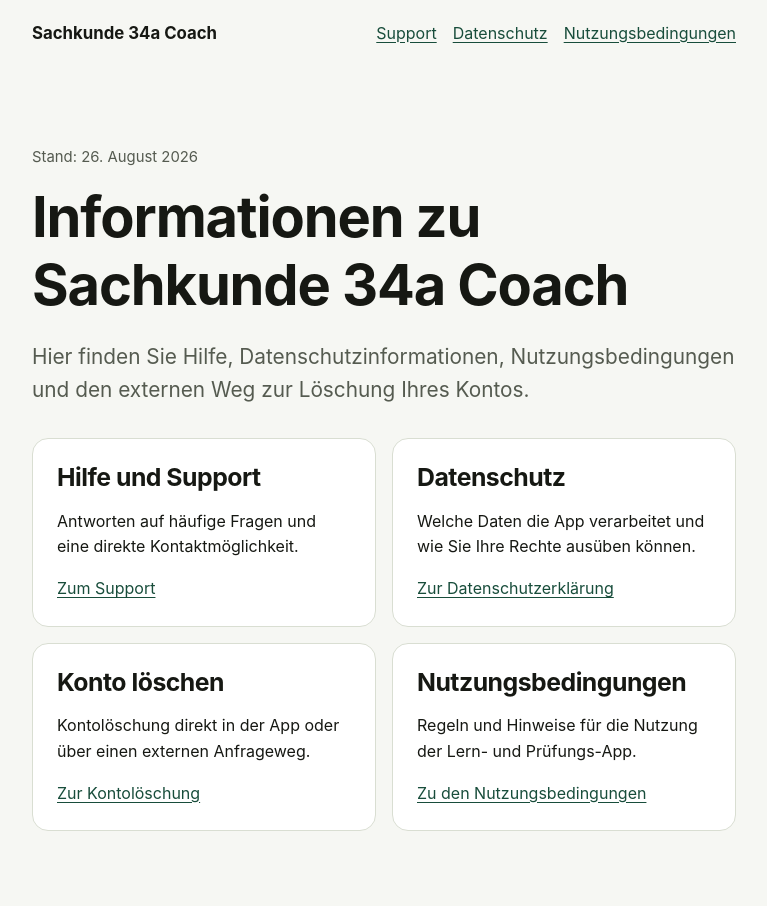
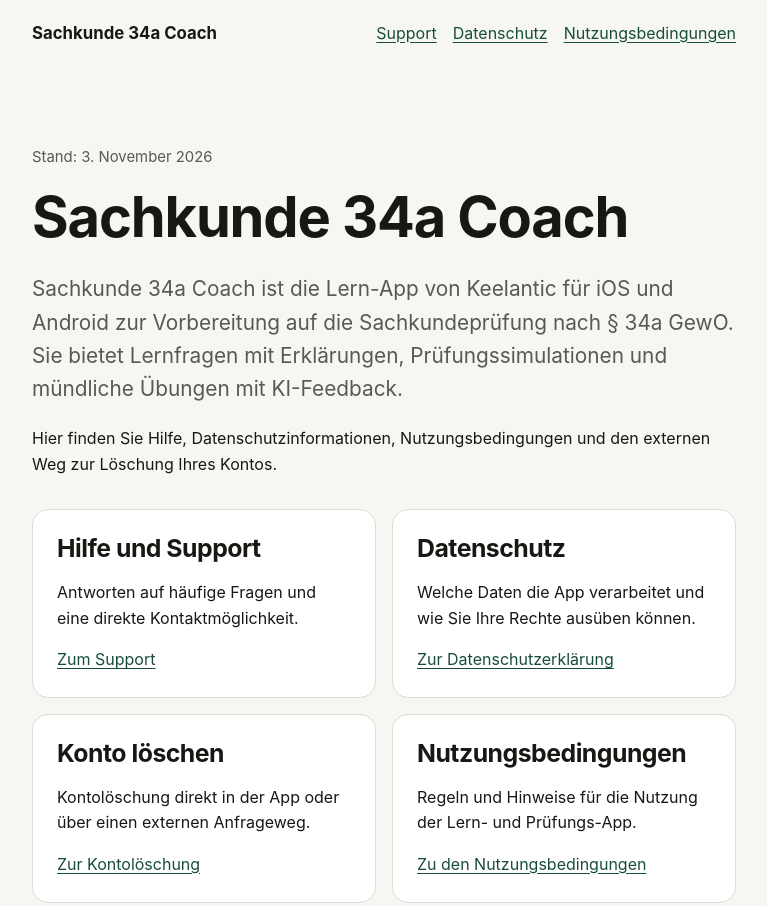
Before and after one commit to Keelantic/sachkunde-34a-coach-pages, a website: page index.html in a window 1280 px wide. Shown: the top 906 px of the page, without its empty margins (256-1023 px from the left). Drawn offline with Linux system fonts and the light colour scheme.

Commit message:
Verify the app website for Google sign-in branding

```diff
--- a/index.html
+++ b/index.html
@@ -5,8 +5,12 @@
     <meta name="viewport" content="width=device-width, initial-scale=1" />
     <meta name="robots" content="index,follow" />
     <meta
+      name="google-site-verification"
+      content="rLuDfTdy_YgcgTVxXJcu6ZbTa2pL8EhZmmjhfS_YuOE"
+    />
+    <meta
       name="description"
-      content="Rechtliche Informationen und Support für Sachkunde 34a Coach."
+      content="Sachkunde 34a Coach von Keelantic: die Lern-App zur Vorbereitung auf die Sachkundeprüfung nach § 34a GewO. Informationen, Datenschutz und Support."
     />
     <title>Sachkunde 34a Coach – Rechtliches und Support</title>
     <link
@@ -28,9 +32,15 @@
       </nav>
     </header>
     <main id="inhalt">
-      <p class="meta">Stand: 26. August 2026</p>
-      <h1>Informationen zu Sachkunde 34a Coach</h1>
+      <p class="meta">Stand: 3. November 2026</p>
+      <h1>Sachkunde 34a Coach</h1>
       <p class="lead">
+        Sachkunde 34a Coach ist die Lern-App von Keelantic für iOS und Android
+        zur Vorbereitung auf die Sachkundeprüfung nach § 34a GewO. Sie bietet
+        Lernfragen mit Erklärungen, Prüfungssimulationen und mündliche Übungen
+        mit KI-Feedback.
+      </p>
+      <p>
         Hier finden Sie Hilfe, Datenschutzinformationen, Nutzungsbedingungen und
         den externen Weg zur Löschung Ihres Kontos.
       </p>
```
